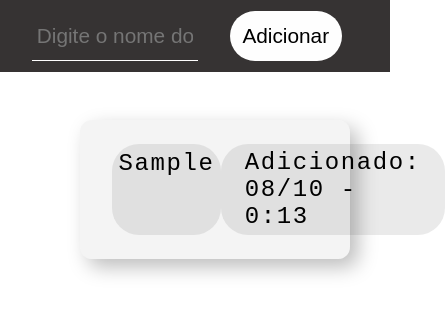
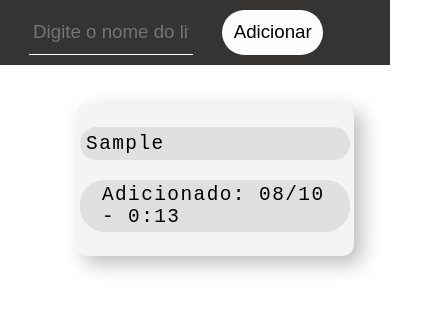
Before and after one commit to vitorgabrieldev/app_book, a plain HTML site: page index.html in a window 390 px wide. Both pictures are taken after typing "Sample" into the empty fields and a click on the button "Adicionar". Shown: the whole page, 445 px wide, since content can reach past the window. Drawn offline with nearby package versions, Linux system fonts and the light colour scheme.

Commit message:
Teste de build

```diff
--- a/app.css
+++ b/app.css
@@ -59,7 +59,6 @@ body, hmtl {
     font-family: monospace;
     letter-spacing: .1rem;
     font-size: 1.5rem;
-
     background: rgba(214, 214, 214, 0.264);
     box-shadow: 8px 8px 20px rgba(0, 0, 0, 0.262);
     padding: 0 2rem 0 2rem;
@@ -85,3 +84,16 @@ body, hmtl {
     padding: .4rem;
     border-radius: 1.7rem;
 }
+
+
+@media screen and (max-width: 830px) {
+    * {
+        font-size: 90%;
+    }
+    .item_list {
+        display: block;
+    }
+    #list_books li {
+        padding: .3rem;
+    }
+}
--- a/index.html
+++ b/index.html
@@ -20,7 +20,7 @@
     <!-- --- Components --- -->
     <header class="container_header">
         <form id="form_container">
-            <input type="text" placeholder="Digite o nome do livro, author..." id="book">
+            <input maxlength="15" type="text" placeholder="Digite o nome do livro, author..." id="book">
             <button type="submit">Adicionar</button>
         </form>
     </header>
```
